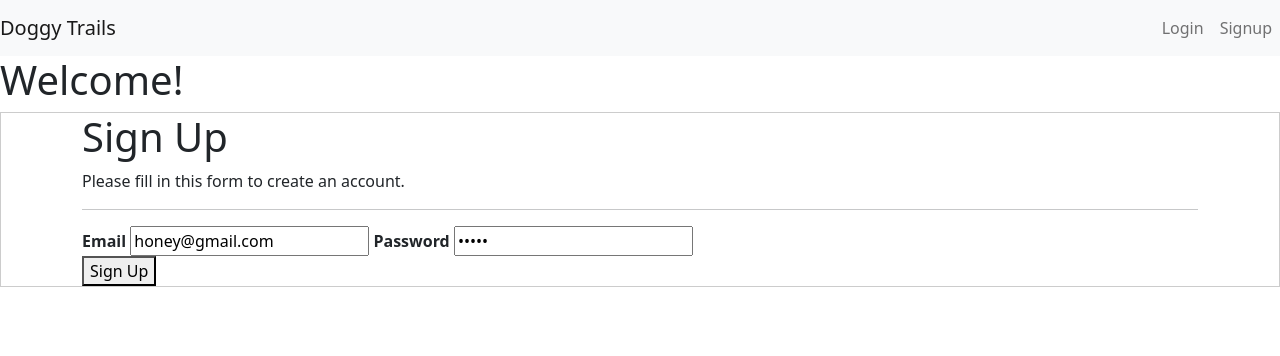
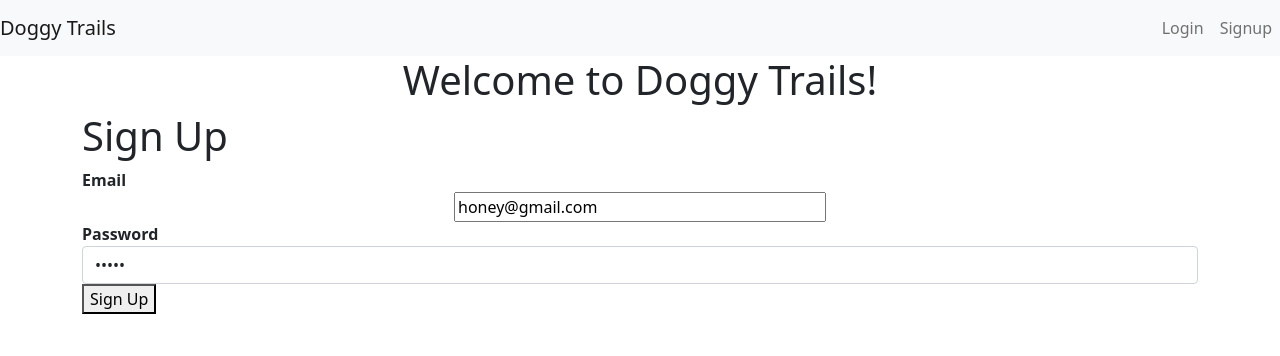
Before and after one commit to shradhalad/HB-Project-Doggy-Trails, a Flask app: page /signup in a window 1280 px wide. Shown: the top 356 px of the page. Run offline with Flask 2, Linux system fonts and the light colour scheme.

Commit message:
Style form

```diff
--- a/templates/homepage.html
+++ b/templates/homepage.html
@@ -3,7 +3,7 @@
 
 {% block body %}
   <div id='bg'>
-    <img src="static/images/homepage_image.jpg" class="an-image">
+    <img src="static/images/homepage_image.webp" class="an-image">
 </div>
 
 {% endblock %}
--- a/templates/signup.html
+++ b/templates/signup.html
@@ -2,25 +2,19 @@
 {% block title %}Doggy Trails Signup{% endblock %}
 
 {% block body %}
-  <h1>Welcome!</h1>
+  <h1 style="text-align: center;">Welcome to Doggy Trails!</h1>
 
 
-  <form action="/signup" method="post" style="border:1px solid #ccc">
-    <div class="container">
+  <form action="/signup" method="post" style="">
+    <div class="container form-group form-row">
       <h1>Sign Up</h1>
-      <p>Please fill in this form to create an account.</p>
-      <hr>
 
-      <label for="email"><b>Email</b></label>
-      <input type="text" placeholder="Enter Email" name="email" value="honey@gmail.com" required>
+      <label for="email" style=""><b>Email</b></label>
+      <input type="text" class="col-lg-4 offset-4 d-flex justify-content-center box" placeholder="Enter Email" name="email" value="honey@gmail.com" required>
 
-      <label for="psw"><b>Password</b></label>
-      <input type="password" placeholder="Enter Password" name="password" value="12345" required>
-
-
-      <div class="clearfix">
-        <button type="submit" class="signupbtn">Sign Up</button>
-      </div>
+      <label for="psw" style=""><b>Password</b></label>
+      <input type="password" class="form-control" placeholder="Enter Password" name="password" value="12345" required>
+      <button type="submit" class="signupbtn">Sign Up</button>
     </div>
   </form>
 {% endblock %}
```
